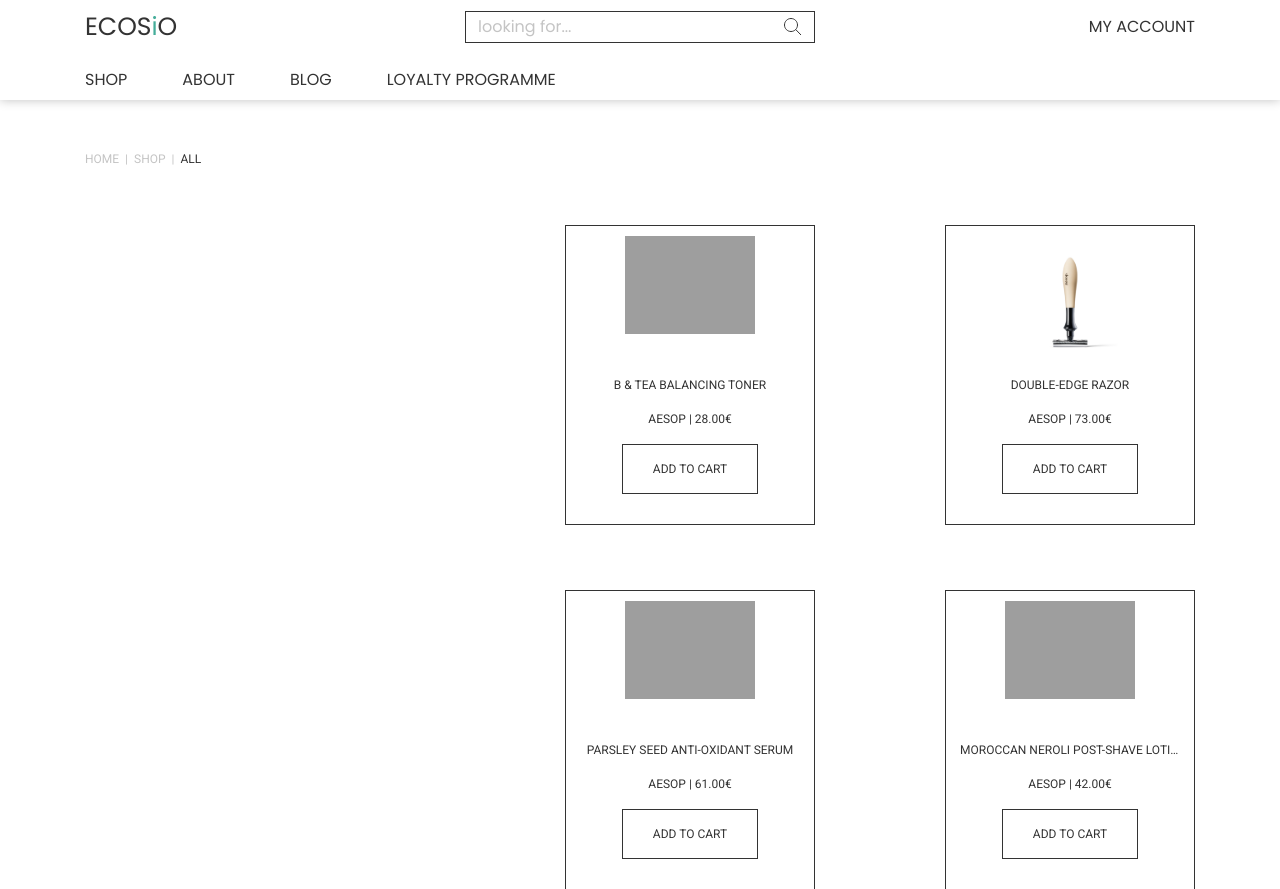
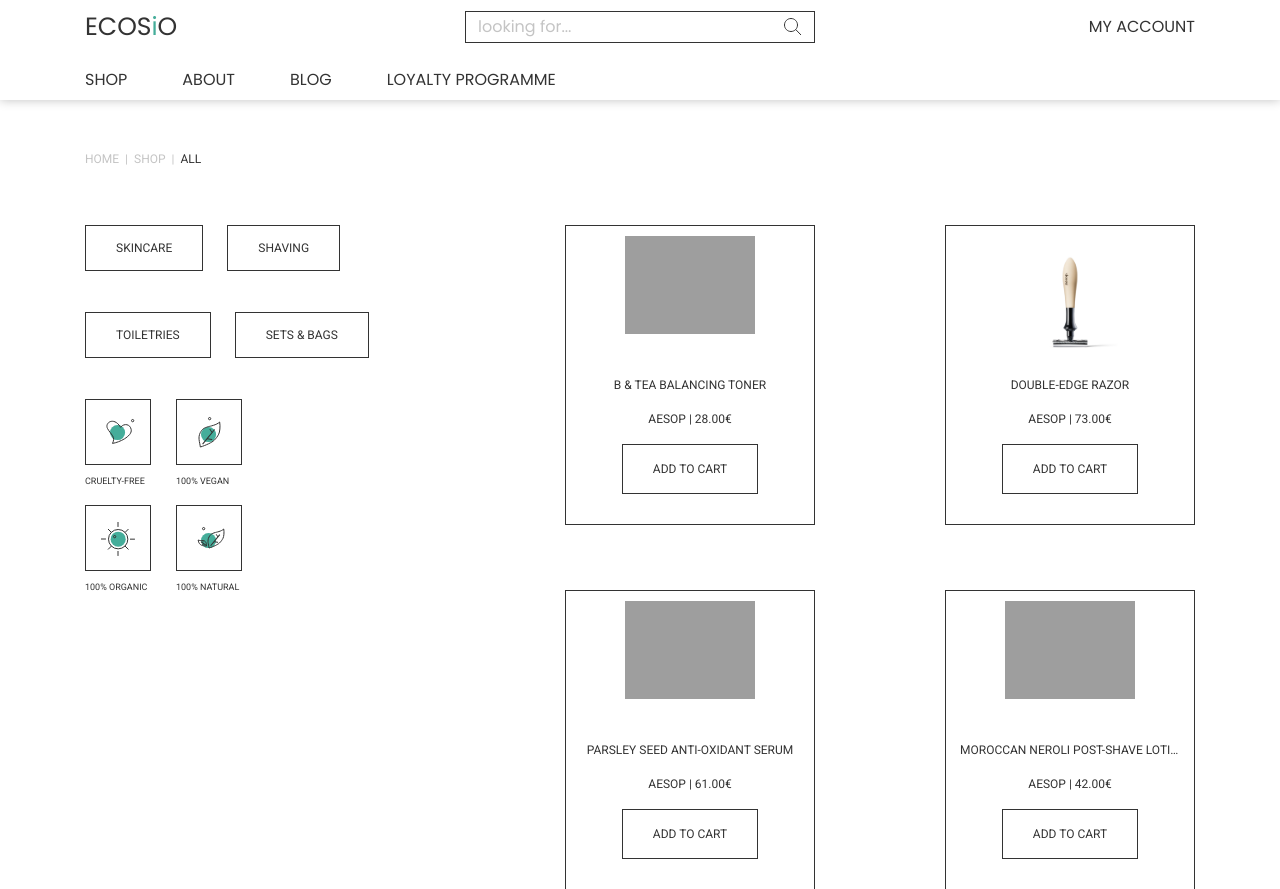
Before and after one commit to valentina-b/ecosio-eco-friendly-cosmetics, a Django app: page /shop/ in a window 1280 px wide. Shown: the top 889 px of the page. Run offline with Django 3.2, Linux system fonts and the light colour scheme; data comes from the database, SQL or seed files in the repository; some libraries are stand-ins or nearby versions; grey boxes are pictures that could not be loaded.

Commit message:
add visual filters to the shop, style them

```diff
--- a/products/templates/products/includes/visual_filter.html
+++ b/products/templates/products/includes/visual_filter.html
@@ -1 +1,38 @@
 <!-- filter through categories and tags on the left, sticky -->
+
+<div class="categories-ctas">
+    <a href="#" class="cta cta-white">Skincare</a>
+    <a href="#" class="cta cta-white">Shaving</a>
+</div>
+<div class="categories-ctas">
+    <a href="#" class="cta cta-white">Toiletries</a>
+    <a href="#" class="cta cta-white">Sets & Bags</a>
+</div>
+<div class="tag-filters">
+    <a href="#" class="icon-filter-link">
+        <div class="div-tag-icon">
+            <img src="/static/images/icons/product-tags/icon-tag-cruelty-free.svg" alt="">
+        </div>
+        <p class="tag-meaning">Cruelty-free</p>
+    </a>
+    <a href="#" class="icon-filter-link">
+        <div class="div-tag-icon">
+            <img src="/static/images/icons/product-tags/icon-tag-vegan.svg" alt="">
+        </div>
+        <p class="tag-meaning">100% vegan</p>
+    </a>
+</div>
+<div class="tag-filters">
+    <a href="#" class="icon-filter-link">
+        <div class="div-tag-icon">
+            <img src="/static/images/icons/product-tags/icon-tag-organic.svg" alt="">
+        </div>
+        <p class="tag-meaning">100% organic</p>
+    </a>
+    <a href="#" class="icon-filter-link">
+        <div class="div-tag-icon">
+            <img src="/static/images/icons/product-tags/icon-tag-natural.svg" alt="">
+        </div>
+        <p class="tag-meaning">100% natural</p>
+    </a>
+</div>
--- a/static/css/base.css
+++ b/static/css/base.css
@@ -566,12 +566,12 @@
 
 .product-page-link:hover {
     color: var(--color-black);
-    text-decoration: none;
+    /* text-decoration: none; */
 }
 
-.product-page-link > .product-card-title:hover {
+/* .product-page-link > .product-card-title:hover {
     text-decoration: underline;
-}
+} */
 
 .correct-header {
     height: 100px;
@@ -608,6 +608,40 @@
 
 .div-product-card-shop {
     margin-bottom: 65px;
+}
+
+.visual-filters {
+    position: fixed;
+}
+
+.tag-meaning {
+    text-transform: uppercase;
+    font-size: 9px;
+    color: var(--color-black);
+    margin-top: 10px;
+}
+
+.tag-filters {
+    display: flex;
+    justify-content: flex-start;
+}
+
+.icon-filter-link {
+    margin-right: 25px;
+}
+
+.icon-filter-link:hover {
+    color: var(--color-black);
+}
+
+.categories-ctas {
+    height: 47px;
+    padding-top: 10px;
+    margin-bottom: 40px;
+}
+
+.categories-ctas > .cta {
+    margin-right: 20px;
 }
 
 /* shop and product pages */
```
Also changed, not shown: static/images/icons/product-tags/icon-tag-cruelty-free.svg (added), static/images/icons/product-tags/icon-tag-eco-friendly.svg (added), static/images/icons/product-tags/icon-tag-natural.svg (added), static/images/icons/product-tags/icon-tag-organic.svg (added), static/images/icons/product-tags/icon-tag-vegan.svg (added).
